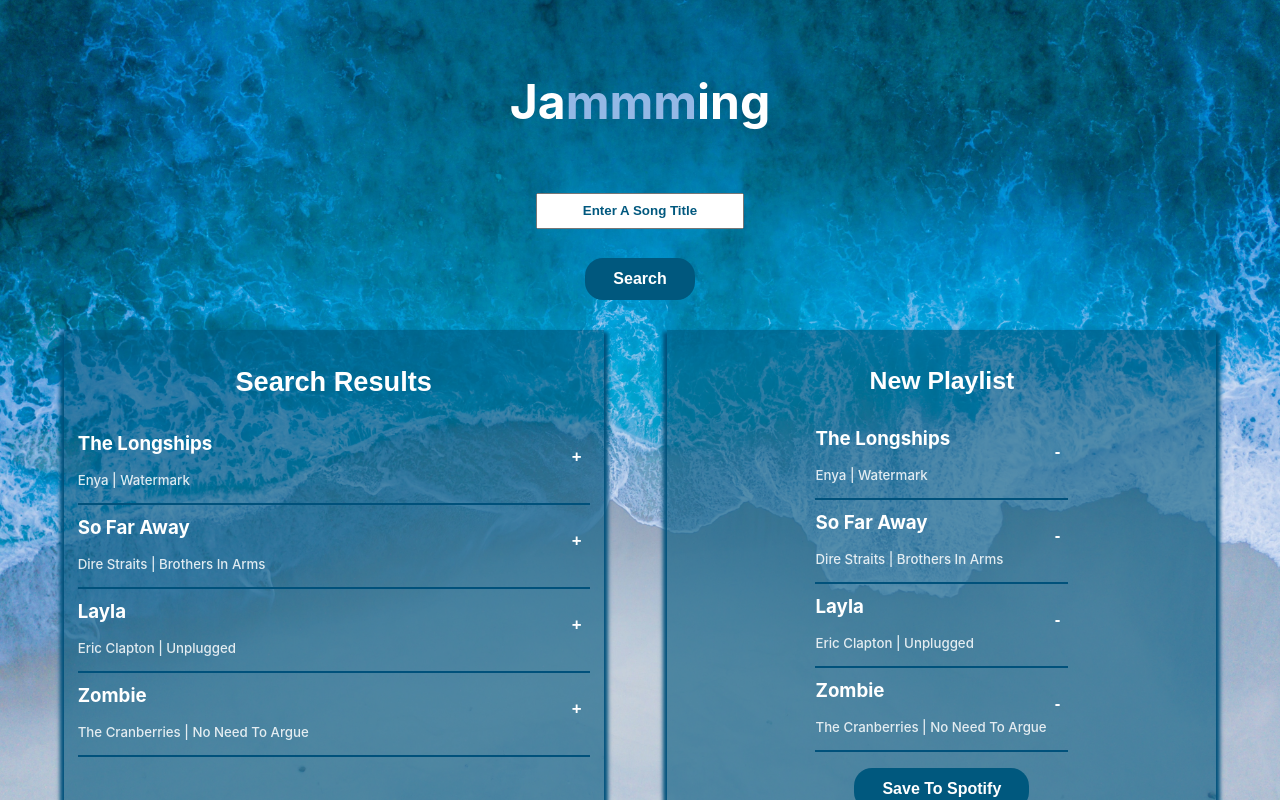
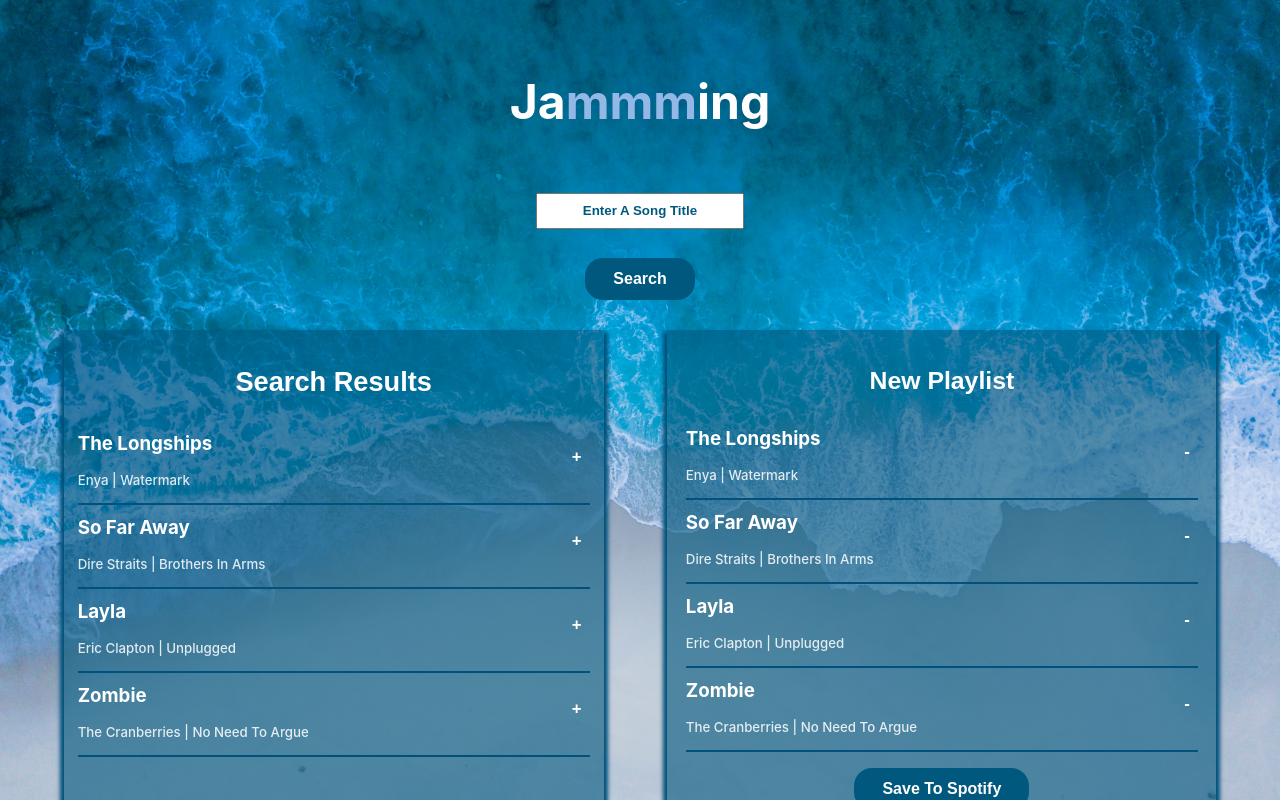
Before and after one commit to rae72sch/jamming, a React (Create React App) app: page / in a window 1280 px wide. Shown: the top 800 px of the page. Built offline with nearby package versions, Linux system fonts and the light colour scheme.

Commit message:
Width changed

```diff
--- a/src/Tracklist/Tracklist.module.css
+++ b/src/Tracklist/Tracklist.module.css
@@ -1,3 +1,3 @@
-.trackList {
-    width: 100%;
-  }
+.tracklist {
+   width: 100%;
+}
```
